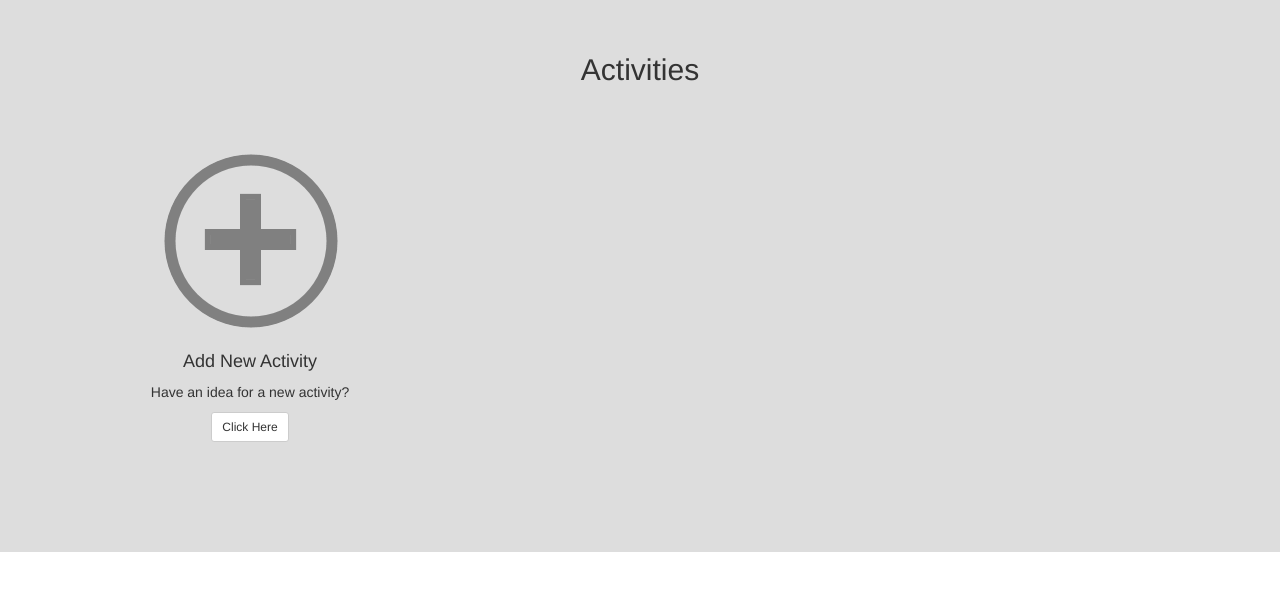
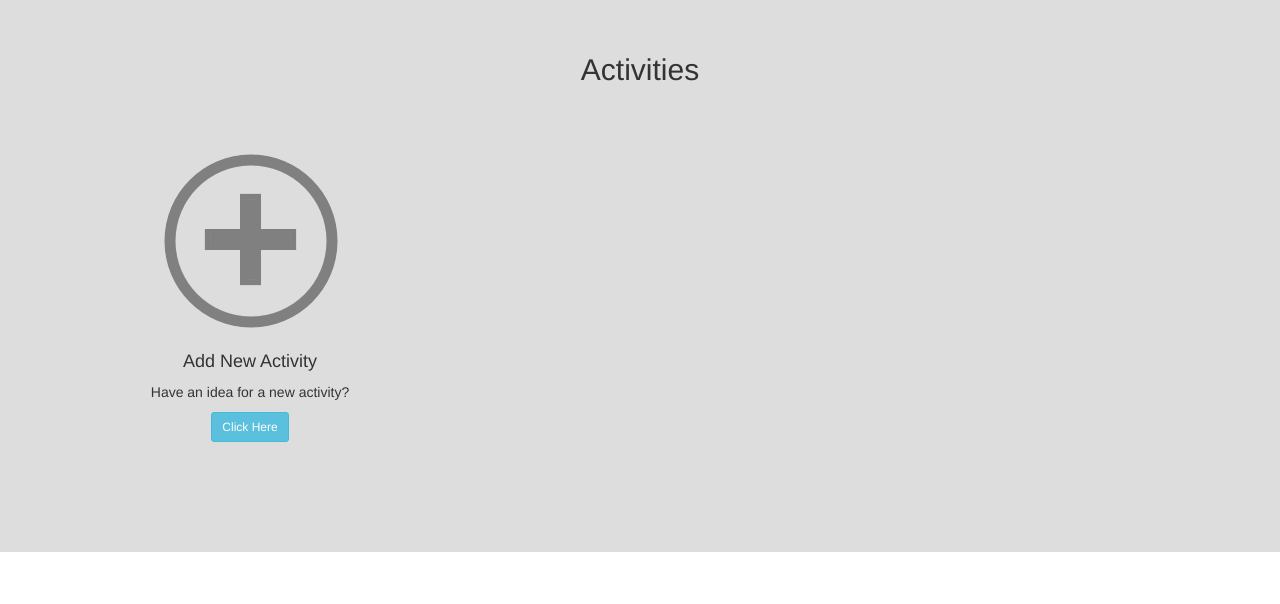
Before and after one commit to ninjasan/P3-ItemCatalog, a Flask app: template roadtrip/main/templates/show_city.html in a window 1280 px wide. Shown: the part 395-999 px from the top of the page. Run offline with Flask 2, Linux system fonts and the light colour scheme; the template is opened without the code that fills it, so the values that code supplies are empty; some libraries are stand-ins or nearby versions.

Commit message:
style: making the add new activity button blue
That way it's consistent with the add city button

```diff
--- a/roadtrip/main/templates/show_city.html
+++ b/roadtrip/main/templates/show_city.html
@@ -7,7 +7,7 @@
     <p>Have an idea for a new activity?</p>
     <p>
         <a href="{{url_for('.new_activity', city_id=city.id)}}"
-           class="btn btn-default btn-sm">
+           class="btn btn-info btn-sm">
             Click Here
         </a>
     </p>
```
